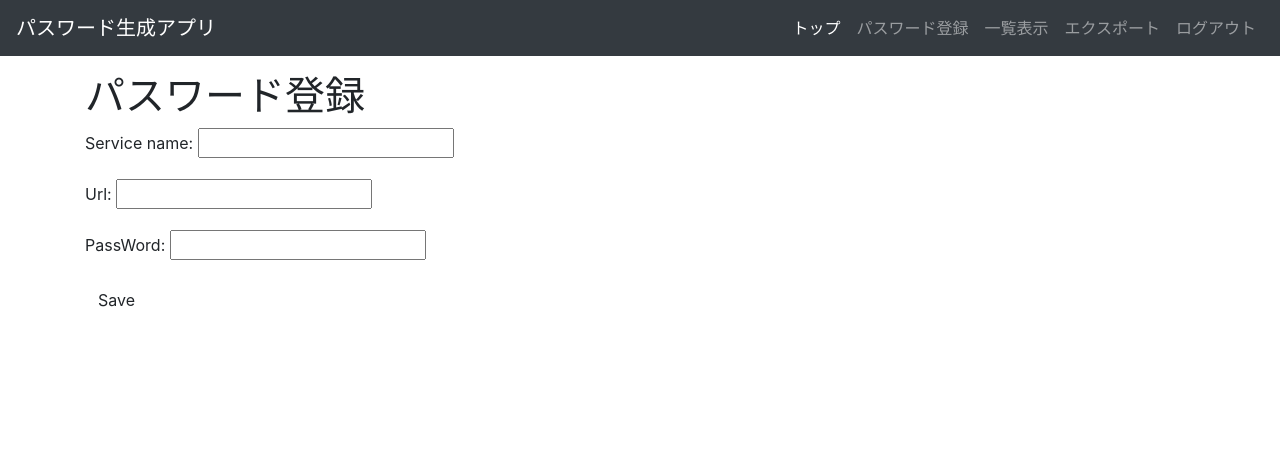
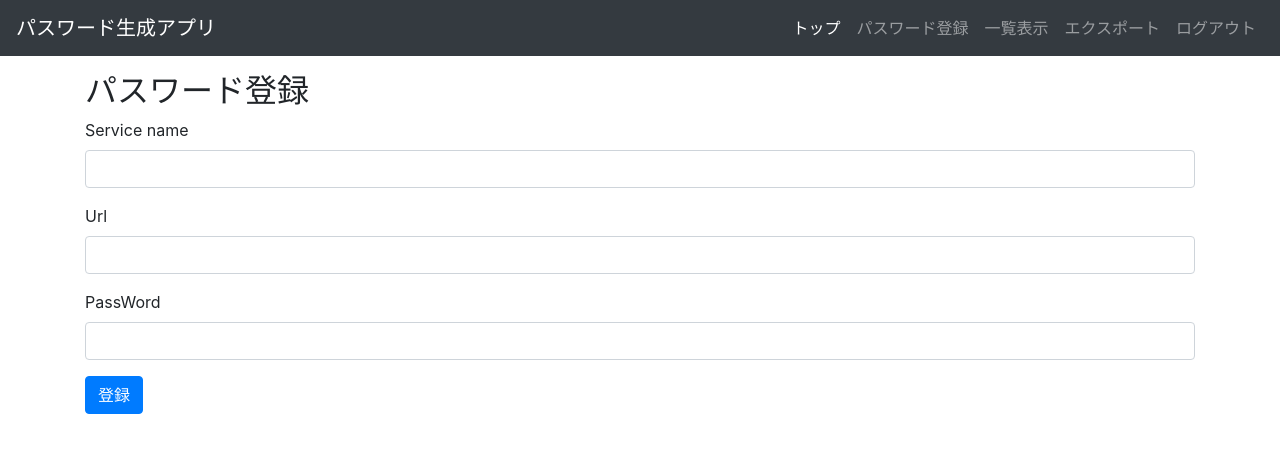
Before and after one commit to KZ63/pass_generate_django, a Django app: page /create/ in a window 1280 px wide. Shown: the top 453 px of the page. Run offline with Django 4.2, Linux system fonts and the light colour scheme; some libraries are stand-ins or nearby versions.

Commit message:
customize pass_apply page layout

```diff
--- a/generate_app/forms.py
+++ b/generate_app/forms.py
@@ -5,7 +5,7 @@ from .models import PassWord, Account
 class PassWordForm(forms.ModelForm):
       class Meta:
             model = PassWord
-            fields = {'url', 'passWord', 'service_name'}
+            fields = {'service_name', 'passWord', 'url'}
 
 
 class AccountForm(forms.ModelForm):
--- a/generate_app/templates/generate_app/pass_apply.html
+++ b/generate_app/templates/generate_app/pass_apply.html
@@ -2,12 +2,19 @@
 {% load static %}
 
 {% block body %}
-<h1>パスワード登録</h1>
+<div class="page-header">
+      <h2>パスワード登録</h2>
+</div>
 <div id="pass_apply_container">
       <form id="pass_apply" method="post">
             {% csrf_token %}
-            {{ form.as_p }}
-            <button type="submit" class="save btn btn-default">Save</button>
+            {% for item in form %}
+            <div class="mb-3">
+                  <label for="{{ item.id_for_label }}" class="form-label">{{ item.label }}</label>
+                  <input type="{{ item.field.widget.input_type }}" class="form-control" id="{{ item.id_for_label }}">
+            </div>
+            {% endfor %}
+            <button type="submit" class="save btn btn-primary">登録</button>
       </form>
 </div>
 
```
Also changed, not shown: db.sqlite3.
